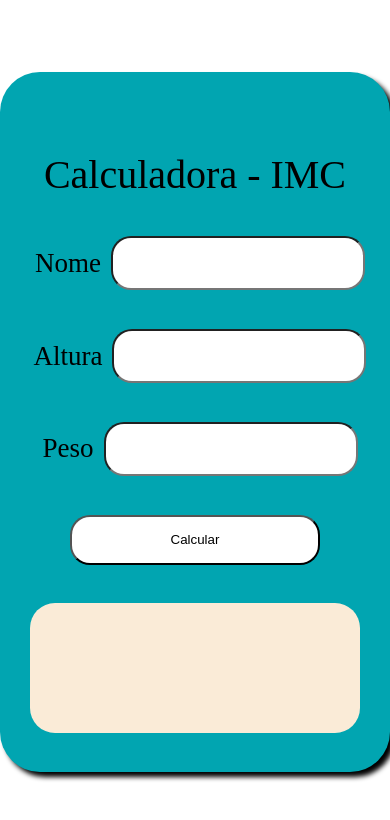
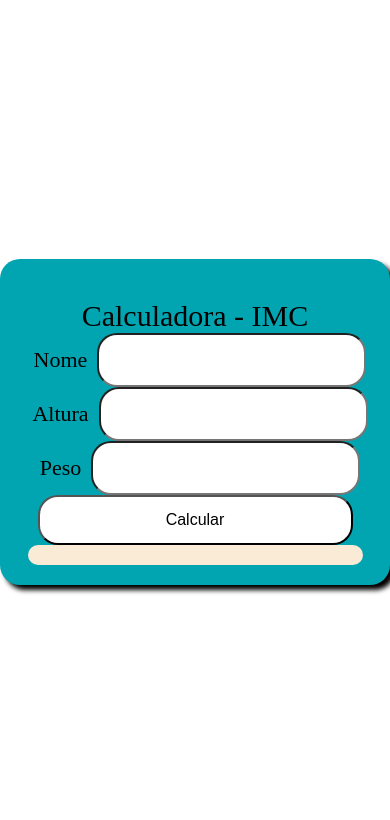
Before and after one commit to matheuscamargodevfront/100diascodando, a plain HTML site: page projetos/Calculadora IMC/index.html in a window 390 px wide. Drawn offline with Linux system fonts and the light colour scheme.

Commit message:
Update style.css

```diff
--- a/projetos/Calculadora IMC/style.css
+++ b/projetos/Calculadora IMC/style.css
@@ -88,3 +88,38 @@ font: bold;
 font-family:cursive;
 
 }
+@media (max-width: 600px) {
+  .container {
+    width: 90%;
+    height: auto;
+    padding: 20px;
+    border-radius: 20px;
+  }
+
+  .titulo {
+    font-size: 30px;
+    margin-top: 20px;
+  }
+
+  label {
+    font-size: 22px;
+    text-align: center;
+  }
+
+  .input input {
+    width: 90%;
+    font-size: 20px;
+  }
+
+  button {
+    width: 90%;
+    font-size: 16px;
+  }
+
+  .resultado {
+    width: 90%;
+    font-size: 16px;
+    height: auto;
+    padding: 10px;
+  }
+}
```
